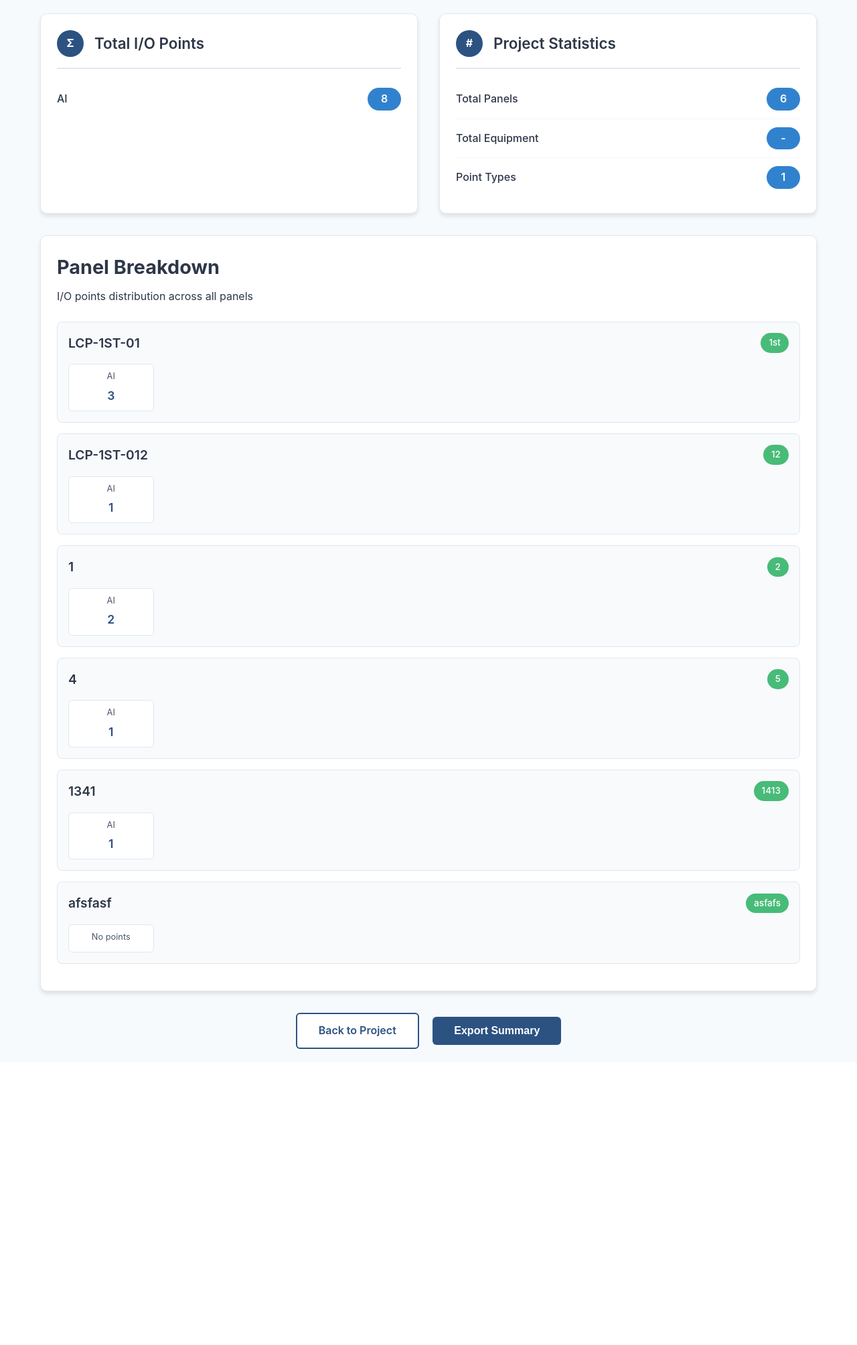
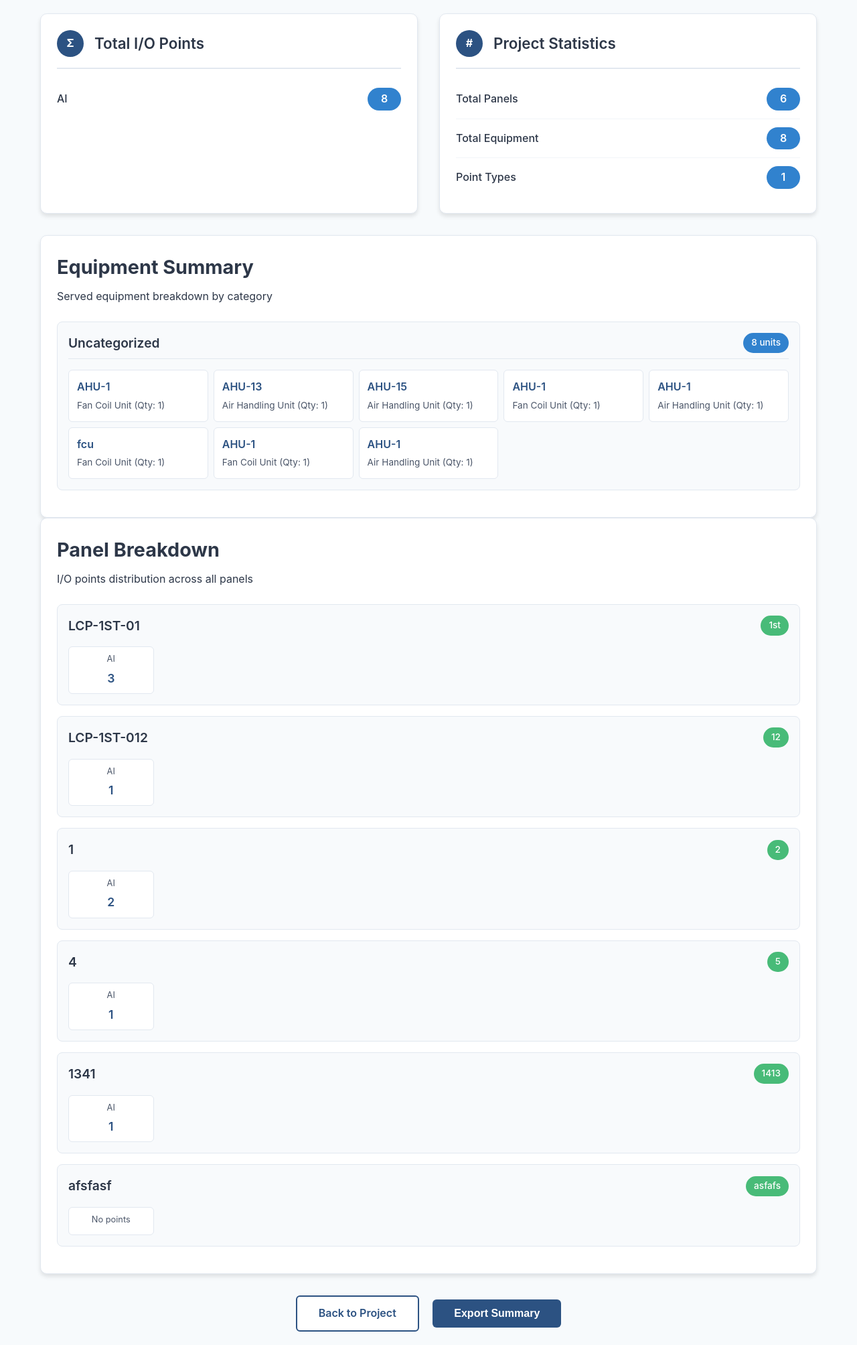
Before and after one commit to asman100/BMS-SELECTION-KING, a Flask app: page /summary/1 in a window 1280 px wide. Shown: the part 196-2204 px from the top of the page at 67% size. Before the commit the page ends 1762 px from the top, so only its background shows below. Run offline with Flask 3, Linux system fonts and the light colour scheme; a user stored in the database is signed in; data comes from the database, SQL or seed files in the repository; both versions use the stored data as it was after the commit.

Commit message:
Fix parts modal layout and add equipment category support with enhanced project summary
Co-authored-by: asman100 <61629311+asman100@users.noreply.github.com>

```diff
--- a/app.py
+++ b/app.py
@@ -103,10 +103,11 @@ class EquipmentTemplate(db.Model):
     project_id = db.Column(db.Integer, db.ForeignKey('project.id'), nullable=False)
     type_key = db.Column(db.String(50), nullable=False)
     name = db.Column(db.String(120), nullable=False)
+    category = db.Column(db.String(120), nullable=True)  # New category field
     available_points = db.relationship('EquipmentTemplatePoint', backref='equipment_template', lazy='dynamic', cascade="all, delete-orphan")
 
     def to_dict(self):
-        return {"id": self.id, "type_key": self.type_key, "name": self.name, "points": [{"id": etp.point_template_id, "quantity": etp.quantity} for etp in self.available_points]}
+        return {"id": self.id, "type_key": self.type_key, "name": self.name, "category": self.category, "points": [{"id": etp.point_template_id, "quantity": etp.quantity} for etp in self.available_points]}
 
 selected_points_association = db.Table('selected_points',
     db.Column('scheduled_equipment_id', db.Integer, db.ForeignKey('scheduled_equipment.id')),
@@ -411,10 +412,12 @@ def project_summary(project_id):
     project_summary = {
         'project_name': project.name,
         'total_points': {},
-        'panels': []
+        'panels': [],
+        'equipment_summary': {}  # New equipment summary
     }
 
     total_summary = {}
+    equipment_summary = {}
 
     for panel in panels:
         panel_summary = {}
@@ -423,6 +426,21 @@ def project_summary(project_id):
         for equip in equipments:
             equip_qty = equip.quantity or 1
             template = equip.equipment_template
+
+            # Add to equipment summary
+            category = template.category or 'Uncategorized'
+            if category not in equipment_summary:
+                equipment_summary[category] = {
+                    'count': 0,
+                    'equipment': []
+                }
+            equipment_summary[category]['count'] += equip_qty
+            equipment_summary[category]['equipment'].append({
+                'name': equip.instance_name,
+                'type': template.name,
+                'quantity': equip_qty
+            })
+
             selected_points = equip.selected_points.all() if hasattr(equip.selected_points, 'all') else equip.selected_points
 
             for pt in selected_points:
@@ -447,6 +465,7 @@ def project_summary(project_id):
         })
 
     project_summary['total_points'] = total_summary
+    project_summary['equipment_summary'] = equipment_summary
     return jsonify(project_summary), 200
 
 @app.route('/summary/<int:project_id>')
@@ -627,7 +646,12 @@ def add_equipment_template(project_id):
     if existing:
         return jsonify({"error": f"Equipment type key '{data['typeKey']}' already exists."}), 409
 
-    new_template = EquipmentTemplate(type_key=data['typeKey'], name=data['name'], project_id=project_id)  # project_id retained for ownership metadata only
+    new_template = EquipmentTemplate(
+        type_key=data['typeKey'],
+        name=data['name'],
+        category=data.get('category'),  # Add category support
+        project_id=project_id
+    )  # project_id retained for ownership metadata only
     for point_data in data['points']:
         point = PointTemplate.query.get(point_data['id'])
         if point:
@@ -658,6 +682,7 @@ def update_equipment_template(project_id, key):
 
     template.name = data['name']
     template.type_key = new_key
+    template.category = data.get('category')  # Add category support
     template.available_points = []
     for point_data in data['points']:
         point = PointTemplate.query.get(point_data['id'])
@@ -687,7 +712,12 @@ def replicate_equipment_template(project_id, id):
         i += 1
     new_name = f"{original.name} (Copy {i})"
 
-    replicated = EquipmentTemplate(type_key=new_key, name=new_name, project_id=project_id)
+    replicated = EquipmentTemplate(
+        type_key=new_key,
+        name=new_name,
+        category=original.category,  # Copy category
+        project_id=project_id
+    )
     for etp in original.available_points:
         replicated.available_points.append(EquipmentTemplatePoint(point=etp.point, quantity=etp.quantity))
 
--- a/templates/summary.html
+++ b/templates/summary.html
@@ -266,6 +266,68 @@
             margin-bottom: 1rem;
             font-size: 1.5rem;
         }
+
+        .equipment-category {
+            background: #f8fafc;
+            border: 1px solid var(--border-color);
+            border-radius: 8px;
+            padding: 1rem;
+            margin-bottom: 1rem;
+        }
+
+        .equipment-category-header {
+            display: flex;
+            justify-content: space-between;
+            align-items: center;
+            margin-bottom: 1rem;
+            padding-bottom: 0.5rem;
+            border-bottom: 1px solid var(--border-color);
+        }
+
+        .equipment-category-name {
+            font-size: 1.2rem;
+            font-weight: 600;
+            color: var(--text-primary);
+        }
+
+        .equipment-category-count {
+            background: var(--secondary-color);
+            color: var(--white);
+            padding: 0.25rem 0.75rem;
+            border-radius: 15px;
+            font-size: 0.85rem;
+            font-weight: 500;
+        }
+
+        .equipment-list {
+            display: grid;
+            grid-template-columns: repeat(auto-fill, minmax(200px, 1fr));
+            gap: 0.5rem;
+        }
+
+        .equipment-item {
+            background: var(--white);
+            border: 1px solid var(--border-color);
+            border-radius: 6px;
+            padding: 0.75rem;
+            transition: all 0.2s ease;
+        }
+
+        .equipment-item:hover {
+            box-shadow: var(--shadow);
+            transform: translateY(-1px);
+        }
+
+        .equipment-item-name {
+            font-weight: 600;
+            color: var(--primary-color);
+            margin-bottom: 0.25rem;
+        }
+
+        .equipment-item-details {
+            font-size: 0.85rem;
+            color: var(--text-secondary);
+        }
     </style>
 </head>
 <body>
@@ -310,6 +372,16 @@
                             <span id="point-types-count" class="point-count">0</span>
                         </li>
                     </ul>
+                </div>
+            </div>
+
+            <div class="panels-section">
+                <div class="panels-header">
+                    <h2>Equipment Summary</h2>
+                    <p>Served equipment breakdown by category</p>
+                </div>
+                <div id="equipment-container">
+                    <!-- Equipment details will be populated here -->
                 </div>
             </div>
 
@@ -374,9 +446,49 @@
             // Update statistics
             document.getElementById('total-panels').textContent = data.panels.length;
 
-            // Calculate total equipment (this would need to be added to the API response)
-            document.getElementById('total-equipment').textContent = '-';
+            // Calculate total equipment count
+            const totalEquipment = Object.values(data.equipment_summary || {}).reduce((sum, category) => sum + category.count, 0);
+            document.getElementById('total-equipment').textContent = totalEquipment;
             document.getElementById('point-types-count').textContent = Object.keys(data.total_points).length;
+
+            // Display equipment summary
+            const equipmentContainer = document.getElementById('equipment-container');
+            equipmentContainer.innerHTML = '';
+
+            if (!data.equipment_summary || Object.keys(data.equipment_summary).length === 0) {
+                equipmentContainer.innerHTML = `
+                    <div class="empty-state">
+                        <h3>No Equipment Configured</h3>
+                        <p>Add equipment to see the breakdown by category.</p>
+                    </div>
+                `;
+            } else {
+                Object.entries(data.equipment_summary).forEach(([category, categoryData]) => {
+                    const categoryDiv = document.createElement('div');
+                    categoryDiv.className = 'equipment-category';
+
+                    let equipmentListHtml = '';
+                    categoryData.equipment.forEach(equipment => {
+                        equipmentListHtml += `
+                            <div class="equipment-item">
+                                <div class="equipment-item-name">${equipment.name}</div>
+                                <div class="equipment-item-details">${equipment.type} (Qty: ${equipment.quantity})</div>
+                            </div>
+                        `;
+                    });
+
+                    categoryDiv.innerHTML = `
+                        <div class="equipment-category-header">
+                            <div class="equipment-category-name">${category}</div>
+                            <div class="equipment-category-count">${categoryData.count} units</div>
+                        </div>
+                        <div class="equipment-list">
+                            ${equipmentListHtml}
+                        </div>
+                    `;
+                    equipmentContainer.appendChild(categoryDiv);
+                });
+            }
 
             // Display panels
             const panelsContainer = document.getElementById('panels-container');
```
Also changed, not shown: templates/index.html (+11 -3 lines), bms_tool.db.
